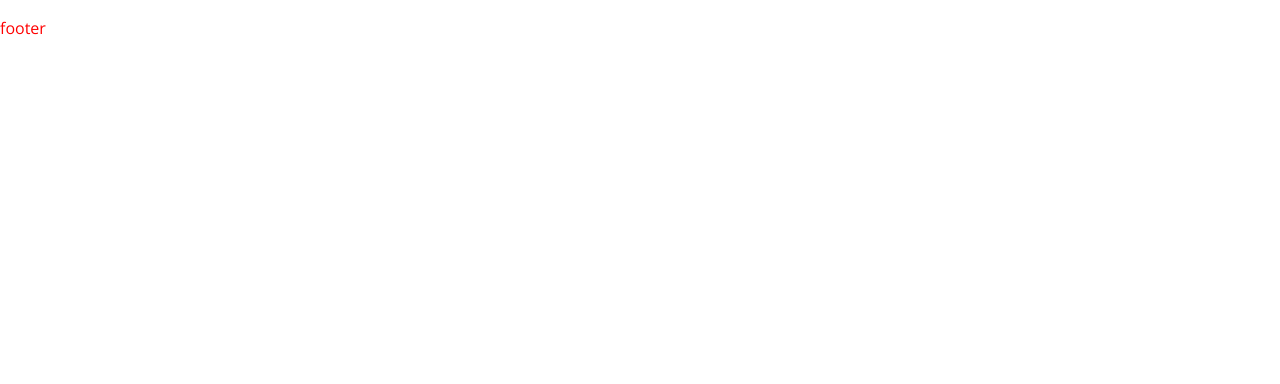
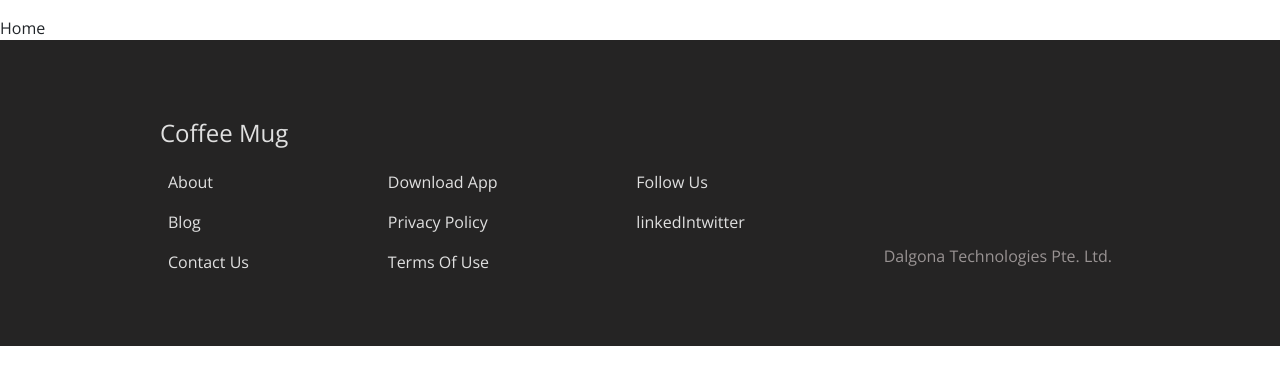
Before and after one commit to vrajSpatel/coffee-mug, a React (Create React App) app: page / in a window 1280 px wide. Shown: the top 384 px of the page. Built offline with nearby package versions, Linux system fonts and the light colour scheme.

Commit message:
completed footer

```diff
--- a/package.json
+++ b/package.json
@@ -10,6 +10,7 @@
     "react": "^18.3.1",
     "react-bootstrap": "^2.10.2",
     "react-dom": "^18.3.1",
+    "react-router-dom": "^6.23.1",
     "react-scripts": "5.0.1",
     "web-vitals": "^2.1.4"
   },
--- a/src/App.js
+++ b/src/App.js
@@ -1,11 +1,17 @@
 import { Navbar } from "react-bootstrap";
 import Footer from "./Component/Footer";
-
+import { BrowserRouter, Route, Routes } from "react-router-dom";
+import Home from "./Pages/Home.jsx";
 function App() {
   return (
     <>
-      <Navbar />
-      <Footer />
+      <BrowserRouter>
+        <Navbar />
+        <Routes>
+          <Route path="/" Component={Home} />
+        </Routes>
+        <Footer />
+      </BrowserRouter>
     </>
   );
 }
--- a/src/Component/Footer.js
+++ b/src/Component/Footer.js
@@ -1,11 +1,36 @@
-import React from 'react';
+import React from "react";
 import "./css/Footer.css";
+import { Link } from "react-router-dom";
 const Footer = () => {
   return (
-    <div className='footerMain'>
-        footer
+    <div className="footerMain">
+      <div className="footerLogo">Coffee Mug</div>
+      <div className="sections">
+        <div className="section1">
+          <Link to="/about">About</Link>
+          <Link to="/blog">Blog</Link>
+          <Link to="/contactUs">Contact Us</Link>
+        </div>
+        <div className="section2">
+          <Link to="/install">Download App</Link>
+          <Link to="/privacy-policy">Privacy Policy</Link>
+          <Link to="/terms">Terms Of Use</Link>
+        </div>
+        <div className="section3">
+          <span className="followTitle">Follow Us</span>
+          <div className="links">
+            <Link to="https://linkedin.com/company/coffeemug-ai/">
+              linkedIn
+            </Link>
+            <Link to="https://twitter.com/coffeemug_ai/">twitter</Link>
+          </div>
+        </div>
+        <div className="section4">
+          <span className="copyRight">Dalgona Technologies Pte. Ltd.</span>
+        </div>
+      </div>
     </div>
-  )
-}
+  );
+};
 
-export default Footer
+export default Footer;
--- a/src/Component/css/Footer.css
+++ b/src/Component/css/Footer.css
@@ -1,3 +1,63 @@
 .footerMain {
-  color: red;
+  background: var(--dark-gray);
+  display: flex;
+  justify-content: space-evenly;
+  align-items: center;
+  flex-direction: column;
+  padding: 4rem 10rem;
 }
+.footerMain > div {
+}
+.footerMain * {
+  color: #e0e0e0;
+  text-decoration: none;
+}
+.footerLogo {
+  width: 100%;
+  font-size: 1.5rem;
+  text-align: left;
+  margin: 0.7rem 0;
+}
+.sections {
+  width: 100%;
+  display: flex;
+  justify-content: space-between;
+  align-items: start;
+}
+.sections > div {
+  display: flex;
+  justify-content: end;
+  align-items: left;
+  flex-direction: column;
+}
+
+.copyRight {
+  color: #999393;
+  font-size: 1rem;
+  padding: 30% 0 0 0;
+}
+.sections > div > * {
+  text-align: start;
+  margin: 0.5rem;
+}
+.sections > div > a:hover {
+  color: #e0e0e0;
+  text-decoration: underline;
+}
+@media only screen and (max-width: 575px) {
+  .footerMain {
+    padding: 1rem 1rem;
+  }
+  .footerLogo {
+    margin: 1rem;
+  }
+  .sections {
+    flex-direction: column;
+  }
+  .followTitle {
+    display: none;
+  }
+  .copyRight {
+    padding: 0;
+  }
+}
--- a/src/Pages/Home.jsx
+++ b/src/Pages/Home.jsx
@@ -0,0 +1,7 @@
+import React from "react";
+
+const Home = () => {
+  return <div>Home</div>;
+};
+
+export default Home;
--- a/src/index.css
+++ b/src/index.css
@@ -1,4 +1,6 @@
+
 *{
     font-family: "Open Sans", sans-serif;
     font-optical-sizing: auto;
+    --dark-gray : #252424;
 }
```
Also changed, not shown: 1 other file (tests, documents, lock files or other folders).
